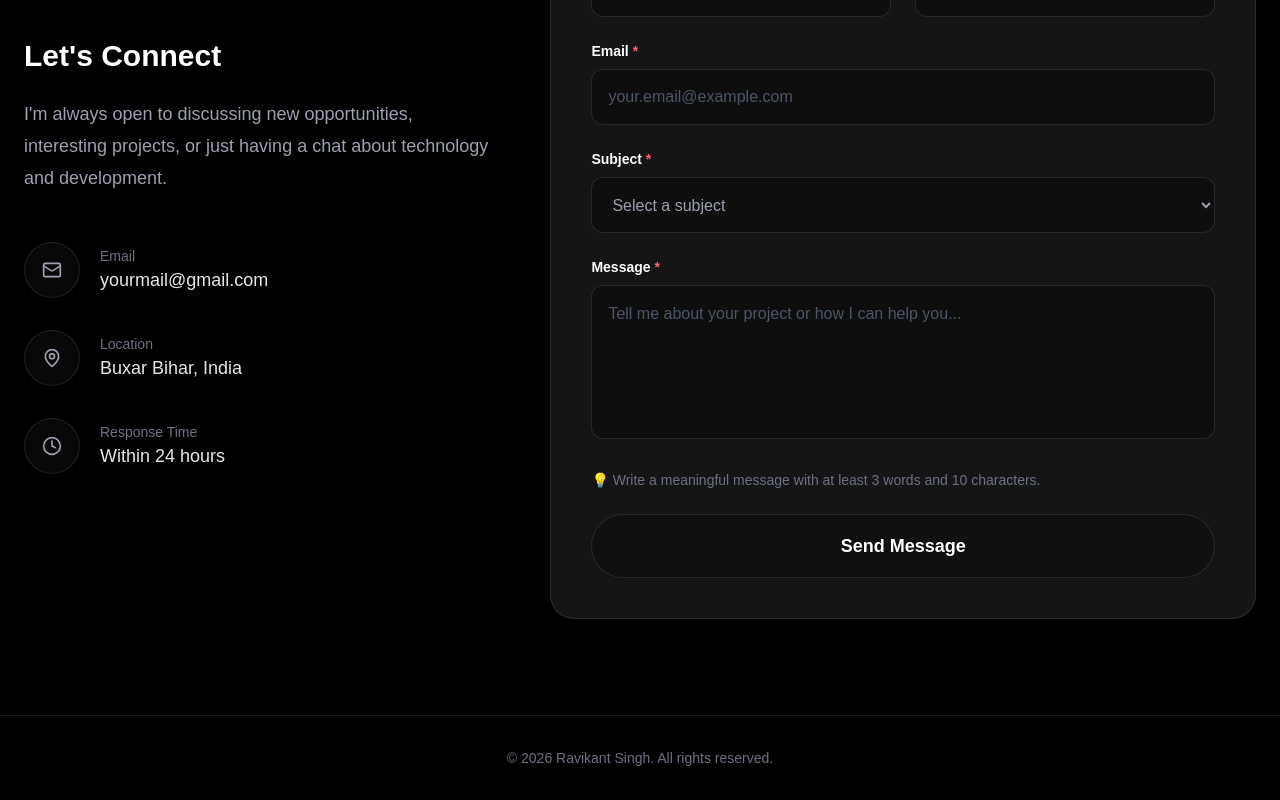
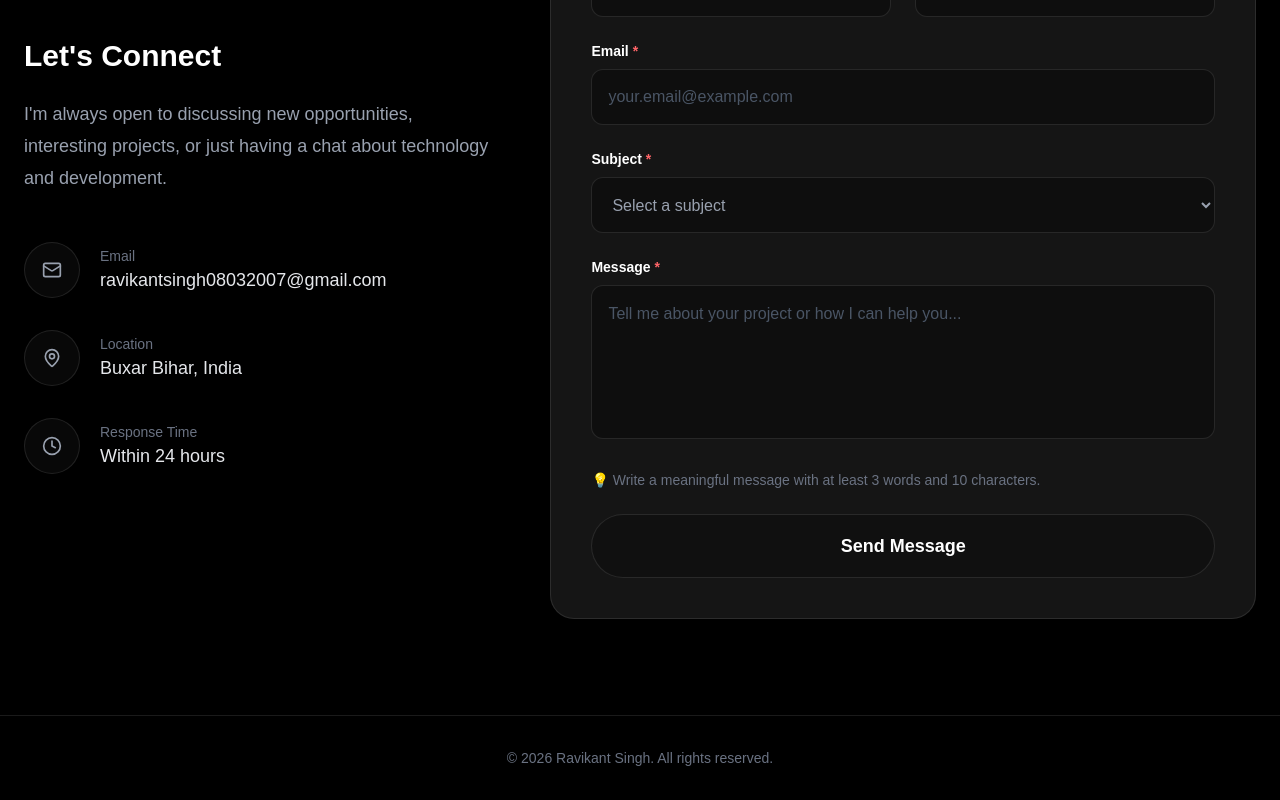
Before and after one commit to Ravimaurya123/Portfolio, a Next.js app: page / in a window 1280 px wide. Shown: the part 3789-4589 px from the top of the page. Built offline with nearby package versions, Linux system fonts and the light colour scheme.

Commit message:
Email Address update

```diff
--- a/components/Contact.tsx
+++ b/components/Contact.tsx
@@ -60,7 +60,7 @@ export default function Contact() {
                     href="mailto:yourmail@gmail.com"
                     className="text-lg text-gray-200 transition hover:text-cyan-400"
                   >
-                    yourmail@gmail.com
+                    ravikantsingh08032007@gmail.com
                   </a>
                 </div>
               </div>
```
